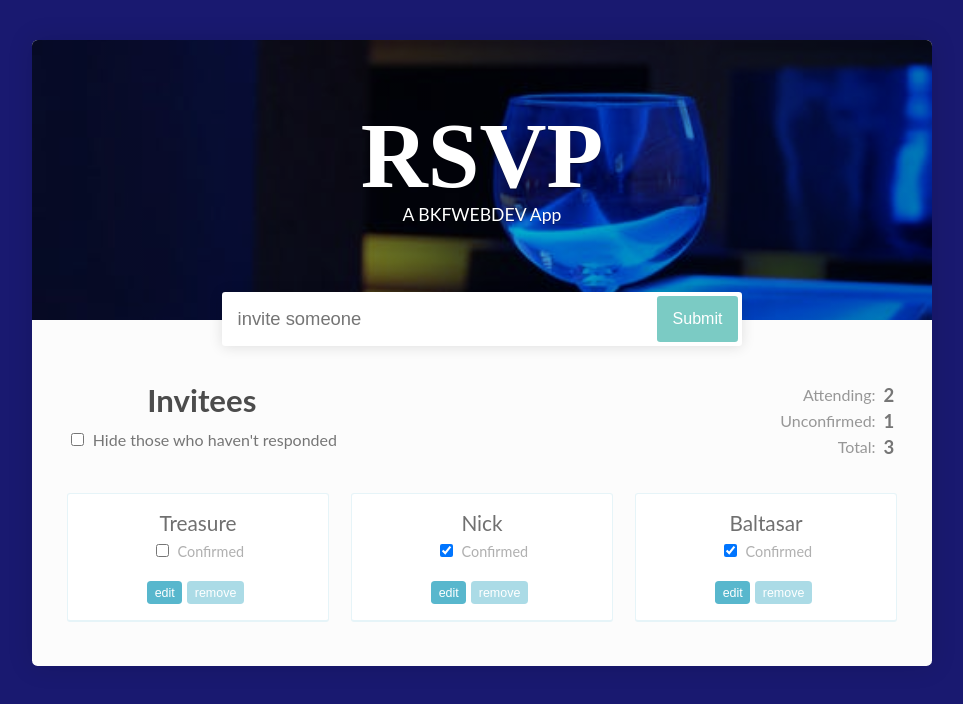
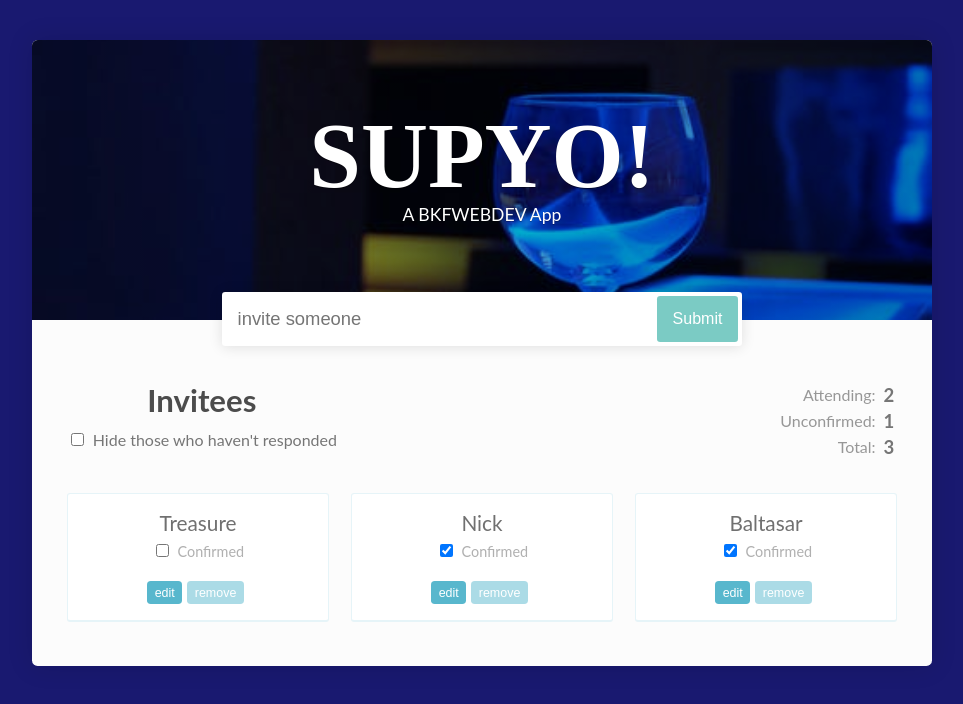
Before and after one commit to bkfwebdev/react-rsvp-app, a React (Create React App) app: page / in a window 1280 px wide. Shown: the top 704 px of the page, without its empty margins (158-1121 px from the left). Built offline with nearby package versions, Linux system fonts and the light colour scheme.

Commit message:
supyo update heroku launch

```diff
--- a/src/App.js
+++ b/src/App.js
@@ -99,7 +99,7 @@ newGuestSubmitHandler = e => {
     return (
       <div className="App">
       <header>
-        <h1>RSVP</h1>
+        <h1>SUPYO!</h1>
         <p>A BKFWEBDEV App</p>
         <form onSubmit = {this.newGuestSubmitHandler}>
             <input type="text" onChange = {this.handleNameInput}
```
Also changed, not shown: src/images/bridgepic.jpg (added), src/images/nyskyline2.jpg (added).
